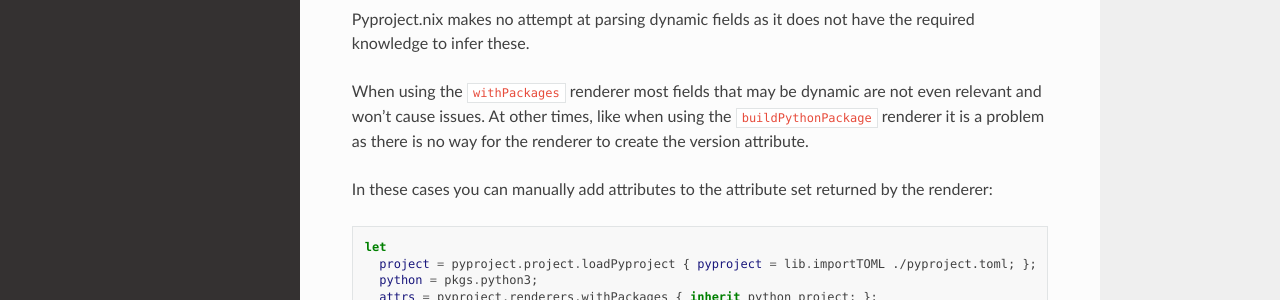
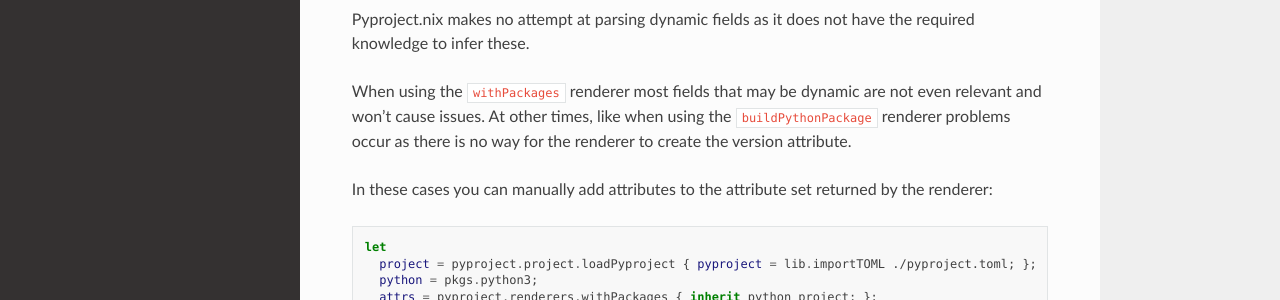
Before and after one commit to nix-community/pyproject.nix, a Sphinx documentation site: the page built from doc/FAQ.md, in a window 1280 px wide. Shown: the part 345-645 px from the top of the page. Built offline with Sphinx 7.4.7 and the Read the Docs theme 2.0.0, drawn with Linux system fonts in a browser that asks for light colours.

Commit message:
Fix some minor write-good doc suggestions

```diff
--- a/doc/FAQ.md
+++ b/doc/FAQ.md
@@ -10,7 +10,7 @@ Nixpkgs also uses the same normalization [but has some legacy package names](htt
 Pyproject.nix makes no attempt at parsing dynamic fields as it does not have the required knowledge to infer these.
 
 When using the `withPackages` renderer most fields that may be dynamic are not even relevant and won't cause issues.
-At other times, like when using the `buildPythonPackage` renderer it is a problem as there is no way for the renderer to create the version attribute.
+At other times, like when using the `buildPythonPackage` renderer problems occur as there is no way for the renderer to create the version attribute.
 
 In these cases you can manually add attributes to the attribute set returned by the renderer:
 
```
Also changed, not shown: README.md (+2 -2 lines).
